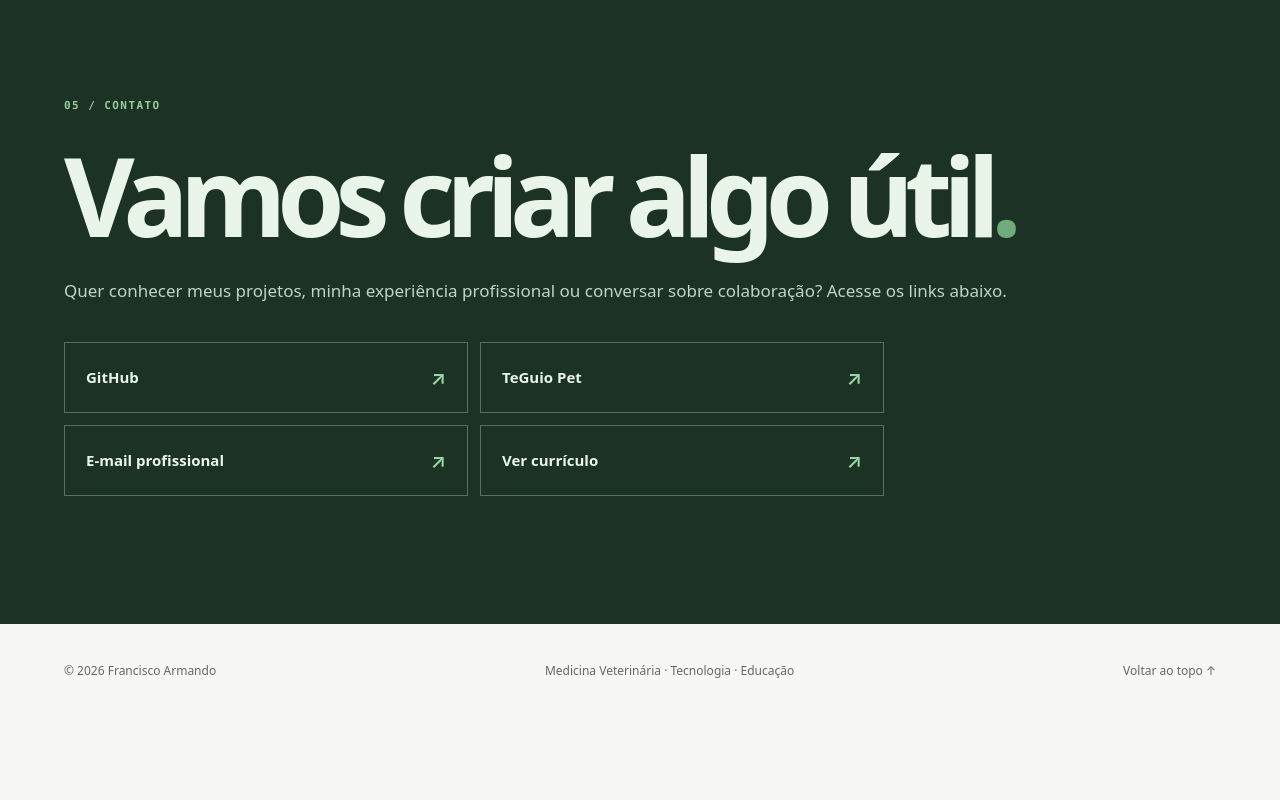
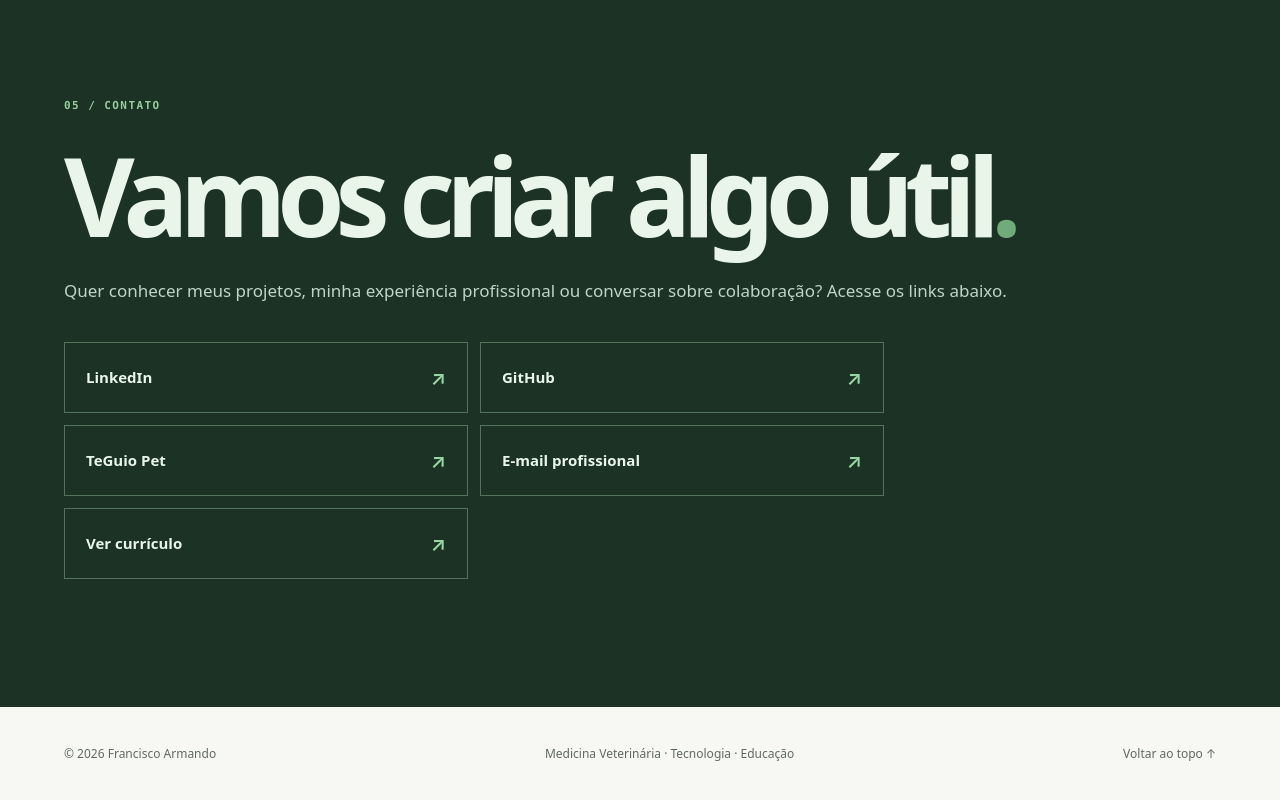
Before and after one commit to franciscoarmando-oliveira/franciscoarmando-oliveira.github.io, a plain HTML site: page index.html in a window 1280 px wide. Shown: the part 5313-6113 px from the top of the page. Before the commit the page ends 6032 px from the top, so only its background shows below. Drawn offline with Linux system fonts and the light colour scheme.

Commit message:
feat: add Francisco Armando LinkedIn to portfolio contacts

```diff
--- a/index.html
+++ b/index.html
@@ -65,7 +65,7 @@ footer .foot{min-height:95px;display:flex;align-items:center;justify-content:spa
 <article><time data-en="PROFESSIONAL EXPERIENCE">EXPERIÊNCIA PROFISSIONAL</time><div><h3 data-en="Clinical care, surgery and hospitalization">Clínica, cirurgia e internação</h3><p data-en="Veterinary care, small animal surgical procedures and clinical routines.">Atendimento veterinário, procedimentos cirúrgicos em pequenos animais e rotinas clínicas.</p></div></article>
 <article><time data-en="CONTINUOUS LEARNING">APRENDIZADO CONTÍNUO</time><div><h3 data-en="Software development and digital solutions">Desenvolvimento de software e soluções digitais</h3><p data-en="Projects using React, TypeScript and Vite; ongoing studies in Python and technology.">Projetos com React, TypeScript e Vite; estudos em Python e tecnologia.</p></div></article>
 </div></section>
-<section class="contact" id="contato"><div class="wrap"><div class="number">05 / <span data-en="CONTACT">CONTATO</span></div><h2 data-en="Let's build something useful.">Vamos criar algo útil<span class="accent">.</span></h2><p data-en="Interested in the projects, professional experience or collaboration? Explore my links or get in touch.">Quer conhecer meus projetos, minha experiência profissional ou conversar sobre colaboração? Acesse os links abaixo.</p><div class="social-links"><a class="social-item" href="https://github.com/franciscoarmando-oliveira" rel="noopener noreferrer" target="_blank"><span>GitHub</span><span aria-hidden="true">↗</span></a><a class="social-item" href="https://teguiopet.netlify.app/" rel="noopener noreferrer" target="_blank"><span>TeGuio Pet</span><span aria-hidden="true">↗</span></a><a class="social-item" href="mailto:franciscoarmando.vet@gmail.com"><span data-en="Professional email">E-mail profissional</span><span aria-hidden="true">↗</span></a><a class="social-item" href="cv.html"><span data-en="View resume">Ver currículo</span><span aria-hidden="true">↗</span></a></div></div></section>
+<section class="contact" id="contato"><div class="wrap"><div class="number">05 / <span data-en="CONTACT">CONTATO</span></div><h2 data-en="Let's build something useful.">Vamos criar algo útil<span class="accent">.</span></h2><p data-en="Interested in the projects, professional experience or collaboration? Explore my links or get in touch.">Quer conhecer meus projetos, minha experiência profissional ou conversar sobre colaboração? Acesse os links abaixo.</p><div class="social-links"><a class="social-item" href="https://www.linkedin.com/in/francisco-armando-435927121/" rel="noopener noreferrer" target="_blank"><span>LinkedIn</span><span aria-hidden="true">↗</span></a><a class="social-item" href="https://github.com/franciscoarmando-oliveira" rel="noopener noreferrer" target="_blank"><span>GitHub</span><span aria-hidden="true">↗</span></a><a class="social-item" href="https://teguiopet.netlify.app/" rel="noopener noreferrer" target="_blank"><span>TeGuio Pet</span><span aria-hidden="true">↗</span></a><a class="social-item" href="mailto:franciscoarmando.vet@gmail.com"><span data-en="Professional email">E-mail profissional</span><span aria-hidden="true">↗</span></a><a class="social-item" href="cv.html"><span data-en="View resume">Ver currículo</span><span aria-hidden="true">↗</span></a></div></div></section>
 </main>
 <footer><div class="wrap foot"><span>© <span id="year">2026</span> Francisco Armando</span><span data-en="Veterinary Medicine · Technology · Education">Medicina Veterinária · Tecnologia · Educação</span><a href="#inicio" data-en="Back to top ↑">Voltar ao topo ↑</a></div></footer>
 <script>
```
